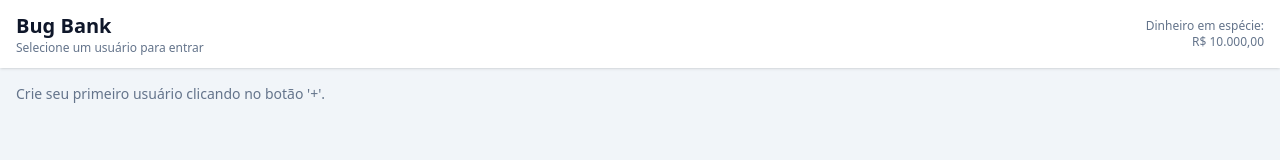
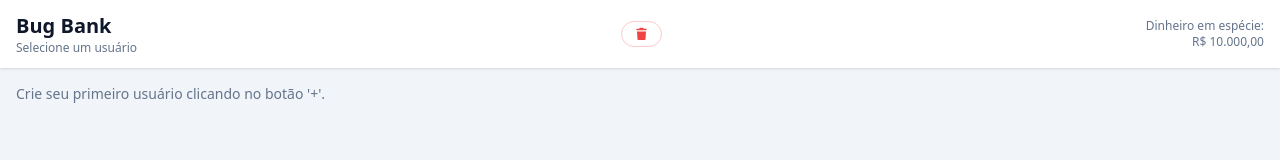
Before and after one commit to VictorAlvesBug/bug-bank, a React (Create React App) app: page / in a window 1280 px wide. Shown: the top 160 px of the page. Built offline with nearby package versions, Linux system fonts and the light colour scheme.

Commit message:
Ajustado para permitir reset do aplicativo

```diff
--- a/package.json
+++ b/package.json
@@ -1,6 +1,6 @@
 {
   "name": "bug-bank",
-  "homepage": "https://seunomeusuario.github.io/seu-repositorio/",
+  "homepage": "https://victoralvesbug.github.io/bug-bank/",
   "version": "0.1.0",
   "private": true,
   "dependencies": {
--- a/src/App.tsx
+++ b/src/App.tsx
@@ -13,9 +13,9 @@ import { DepositOrWithdraw, Pix } from './types/transaction.types';
 import { User } from './types/user.types';
 
 export default function App() {
-  const [users, setUsers] = useUsersState();
-  const [accounts, setAccounts] = useAccountsState();
-  const [transactions, setTransactions] = useTransactionsState();
+  const [users, setUsers, resetUsers] = useUsersState();
+  const [accounts, setAccounts, resetAccounts] = useAccountsState();
+  const [transactions, setTransactions, resetTransactions] = useTransactionsState();
 
   const [currentUserId, setCurrentUserId] = useState<string | null>(null);
 
@@ -208,9 +208,9 @@ export default function App() {
   }
 
   function handleResetApp(){
-    localStorage.removeItem("users");
-    localStorage.removeItem("accounts");
-    localStorage.removeItem("transctions");
+    resetUsers();
+    resetAccounts();
+    resetTransactions();
   }
 
   if (!currentUser || !currentCheckingAccount || !currentInvestmentAccount) {
@@ -219,6 +219,7 @@ export default function App() {
         cashAccount={cashAccount}
         users={users}
         accounts={nonCashAccounts}
+        onResetApp={handleResetApp}
         onSelectUser={setCurrentUserId}
         onCreateUser={handleCreateUser}
       />
@@ -234,7 +235,6 @@ export default function App() {
       allAccounts={nonCashAccounts}
       transactions={transactions}
       onLogout={() => setCurrentUserId(null)}
-      onResetApp={() => handleResetApp()}
       onDeposit={handleDeposit}
       onWithdraw={handleWithdraw}
       onPix={handlePix}
--- a/src/hooks/useAccountsState.ts
+++ b/src/hooks/useAccountsState.ts
@@ -1,14 +1,22 @@
+import { Dispatch, SetStateAction } from 'react';
 import { Account } from '../types/account.types';
 import useLocalStorage from './useLocalStorage';
 
-export default function useAccountsState(){
+export default function useAccountsState(): [
+    Account[],
+    Dispatch<SetStateAction<Account[]>>,
+    () => void
+]{
     const cashAccount: Account = {
         id: 'cash-Cash',
         userId: 'cash',
         type: 'Cash',
         initialBalance: 10_000_00
-    };
-    const initialAccounts: Account[] = [cashAccount];
+    }
 
-    return useLocalStorage<Account[]>('accounts', initialAccounts)
+    const [accounts, setAccounts] = useLocalStorage<Account[]>('accounts', [cashAccount]);
+
+    const resetAccounts = () => setAccounts([cashAccount]);
+
+    return [accounts, setAccounts, resetAccounts];
 }
--- a/src/hooks/useTransactionsState.ts
+++ b/src/hooks/useTransactionsState.ts
@@ -1,6 +1,15 @@
+import { Dispatch, SetStateAction } from 'react';
 import { Transaction } from '../types/transaction.types';
 import useLocalStorage from './useLocalStorage';
 
-export default function useTransactionsState() {
-    return useLocalStorage<Transaction[]>('transactions', [])
+export default function useTransactionsState(): [
+    Transaction[],
+    Dispatch<SetStateAction<Transaction[]>>,
+    () => void
+]{
+    const [transactions, setTransactions] = useLocalStorage<Transaction[]>('transactions', []);
+
+    const resetTransactions = () => setTransactions([]);
+
+    return [transactions, setTransactions, resetTransactions];
 }
--- a/src/hooks/useUsersState.ts
+++ b/src/hooks/useUsersState.ts
@@ -1,6 +1,15 @@
+import { Dispatch, SetStateAction } from 'react';
 import { User } from '../types/user.types';
 import useLocalStorage from './useLocalStorage';
 
-export default function useUsersState() {
-    return useLocalStorage<User[]>('users', []);
+export default function useUsersState(): [
+    User[],
+    Dispatch<SetStateAction<User[]>>,
+    () => void
+]{
+    const [users, setUsers] = useLocalStorage<User[]>('users', []);
+
+    const resetUsers = () => setUsers([]);
+
+    return [users, setUsers, resetUsers];
 }
--- a/src/pages/Home.tsx
+++ b/src/pages/Home.tsx
@@ -1,4 +1,4 @@
-import { faSignOut, faTrash } from '@fortawesome/free-solid-svg-icons';
+import { faSignOut } from '@fortawesome/free-solid-svg-icons';
 import { FontAwesomeIcon } from '@fortawesome/react-fontawesome';
 import { useMemo, useState } from 'react';
 import CheckingAccountCard from '../components/CheckingAccountCard';
@@ -18,7 +18,6 @@ type HomeProps = {
   allAccounts: AccountWithBalance[];
   transactions: Transaction[];
   onLogout: () => void;
-  onResetApp: () => void;
   onDeposit: (amount: number) => void;
   onWithdraw: (amount: number) => void;
   onPix: (
@@ -36,7 +35,6 @@ export default function Home({
   allAccounts,
   transactions,
   onLogout,
-  onResetApp,
   onDeposit,
   onWithdraw,
   onPix,
@@ -107,13 +105,7 @@ export default function Home({
         <button
           className="px-3 py-1 text-xs text-red-500 border border-red-200 rounded-full hover:bg-red-50"
           onClick={onLogout}
-        >
-          <FontAwesomeIcon icon={faTrash} />
-        </button>
-        <button
-          className="px-3 py-1 text-xs text-red-500 border border-red-200 rounded-full hover:bg-red-50"
-          onClick={onResetApp}
-        >
+          >
           <FontAwesomeIcon icon={faSignOut} />
         </button>
       </header>
--- a/src/pages/Login.tsx
+++ b/src/pages/Login.tsx
@@ -1,4 +1,4 @@
-import { faPlus } from '@fortawesome/free-solid-svg-icons';
+import { faPlus, faTrash } from '@fortawesome/free-solid-svg-icons';
 import { FontAwesomeIcon } from '@fortawesome/react-fontawesome';
 import { useState } from 'react';
 import CreateUserModal from '../components/CreateUserModal';
@@ -11,6 +11,7 @@ type LoginProps = {
   cashAccount: AccountWithBalance;
   users: User[];
   accounts: AccountWithBalance[];
+  onResetApp: () => void;
   onSelectUser: (id: string) => void;
   onCreateUser: (name: string) => void;
 };
@@ -19,6 +20,7 @@ export default function Login({
   cashAccount,
   users,
   accounts,
+  onResetApp,
   onSelectUser,
   onCreateUser,
 }: LoginProps) {
@@ -30,13 +32,17 @@ export default function Login({
         <div className="flex flex-col">
           <h1 className="text-xl font-semibold text-slate-900">Bug Bank</h1>
           <p className="text-xs text-slate-500">
-            Selecione um usuário para entrar
+            Selecione um usuário
           </p>
         </div>
+          <button
+            className="px-3 py-1 text-xs text-red-500 border border-red-200 rounded-full hover:bg-red-50"
+            onClick={onResetApp}
+          >
+            <FontAwesomeIcon icon={faTrash} />
+          </button>
         <div className="flex flex-col items-end">
-          <p className="text-xs text-slate-500">
-            Dinheiro em espécie:
-          </p>
+          <p className="text-xs text-slate-500">Dinheiro em espécie:</p>
           <p className="text-xs text-slate-500">
             {formatCentsAsCurrency(cashAccount.balance)}
           </p>
@@ -51,17 +57,32 @@ export default function Login({
         ) : (
           <div className="grid grid-cols-1 gap-3 sm:grid-cols-2">
             {users.map((user) => {
-              const checkingAccount = accounts.find(acc => acc.userId === user.id && acc.type === "CheckingAccount");
-              const investmentAccount = accounts.find(acc => acc.userId === user.id && acc.type === "ImmediateRescueInvestmentAccount");
+              const checkingAccount = accounts.find(
+                (acc) =>
+                  acc.userId === user.id && acc.type === 'CheckingAccount'
+              );
+              const investmentAccount = accounts.find(
+                (acc) =>
+                  acc.userId === user.id &&
+                  acc.type === 'ImmediateRescueInvestmentAccount'
+              );
 
-              if(!checkingAccount || !investmentAccount){
-                alert(`Conta corrente ou de investimento de ${user.name} não foi encontrada`);
+              if (!checkingAccount || !investmentAccount) {
+                alert(
+                  `Conta corrente ou de investimento de ${user.name} não foi encontrada`
+                );
                 return null;
               }
 
               return (
-              <UserCard key={user.id} onSelectUser={onSelectUser} user={user} checkingAccount={checkingAccount} investmentAccount={investmentAccount} />
-            )
+                <UserCard
+                  key={user.id}
+                  onSelectUser={onSelectUser}
+                  user={user}
+                  checkingAccount={checkingAccount}
+                  investmentAccount={investmentAccount}
+                />
+              );
             })}
           </div>
         )}
@@ -76,7 +97,11 @@ export default function Login({
         <FontAwesomeIcon icon={faPlus} size="xs" />
       </button>
 
-      <CreateUserModal isOpen={isModalOpen} onClose={() => setIsModalOpen(false)} onCreateUser={onCreateUser} />
+      <CreateUserModal
+        isOpen={isModalOpen}
+        onClose={() => setIsModalOpen(false)}
+        onCreateUser={onCreateUser}
+      />
     </div>
   );
 }
```
